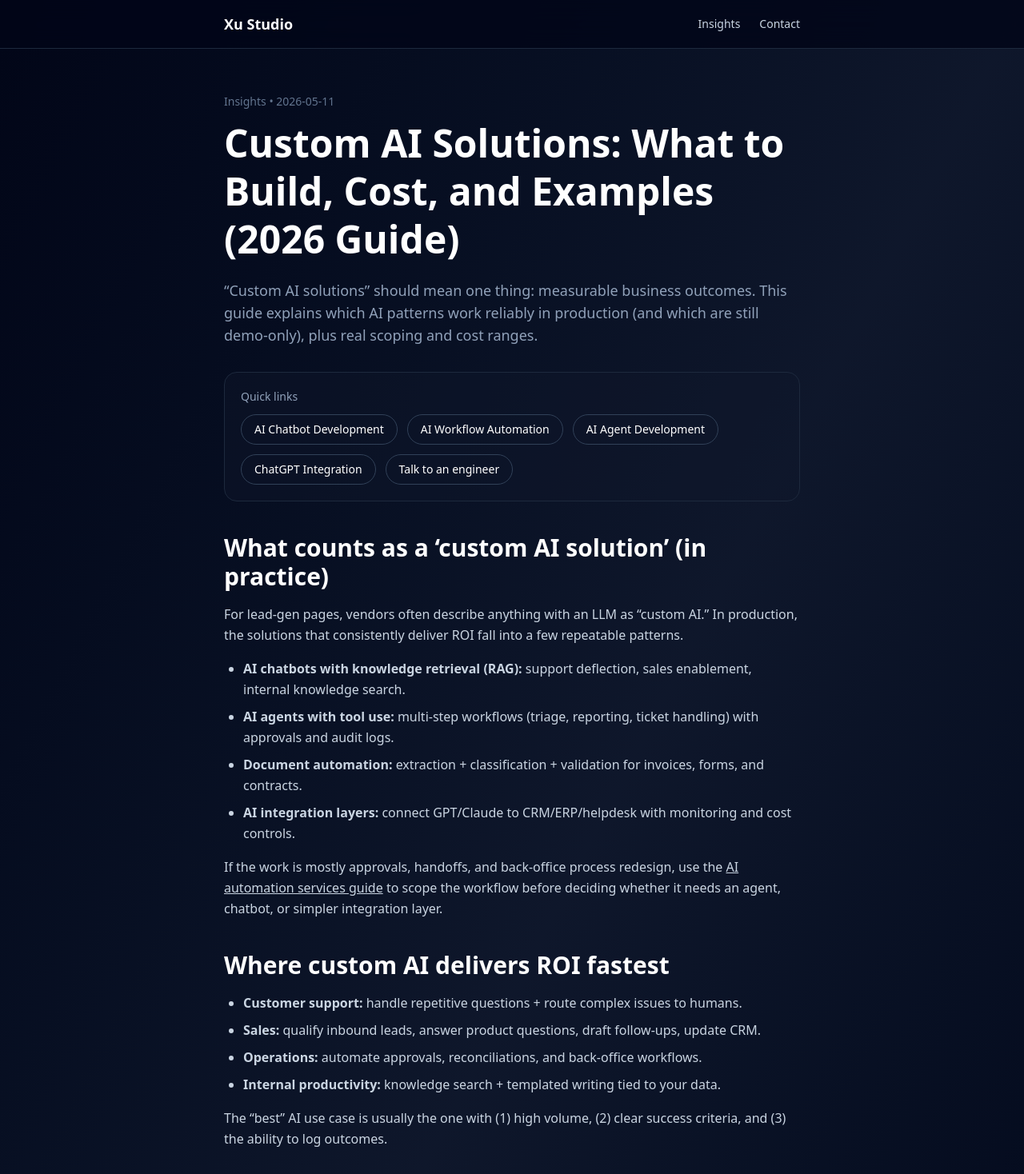
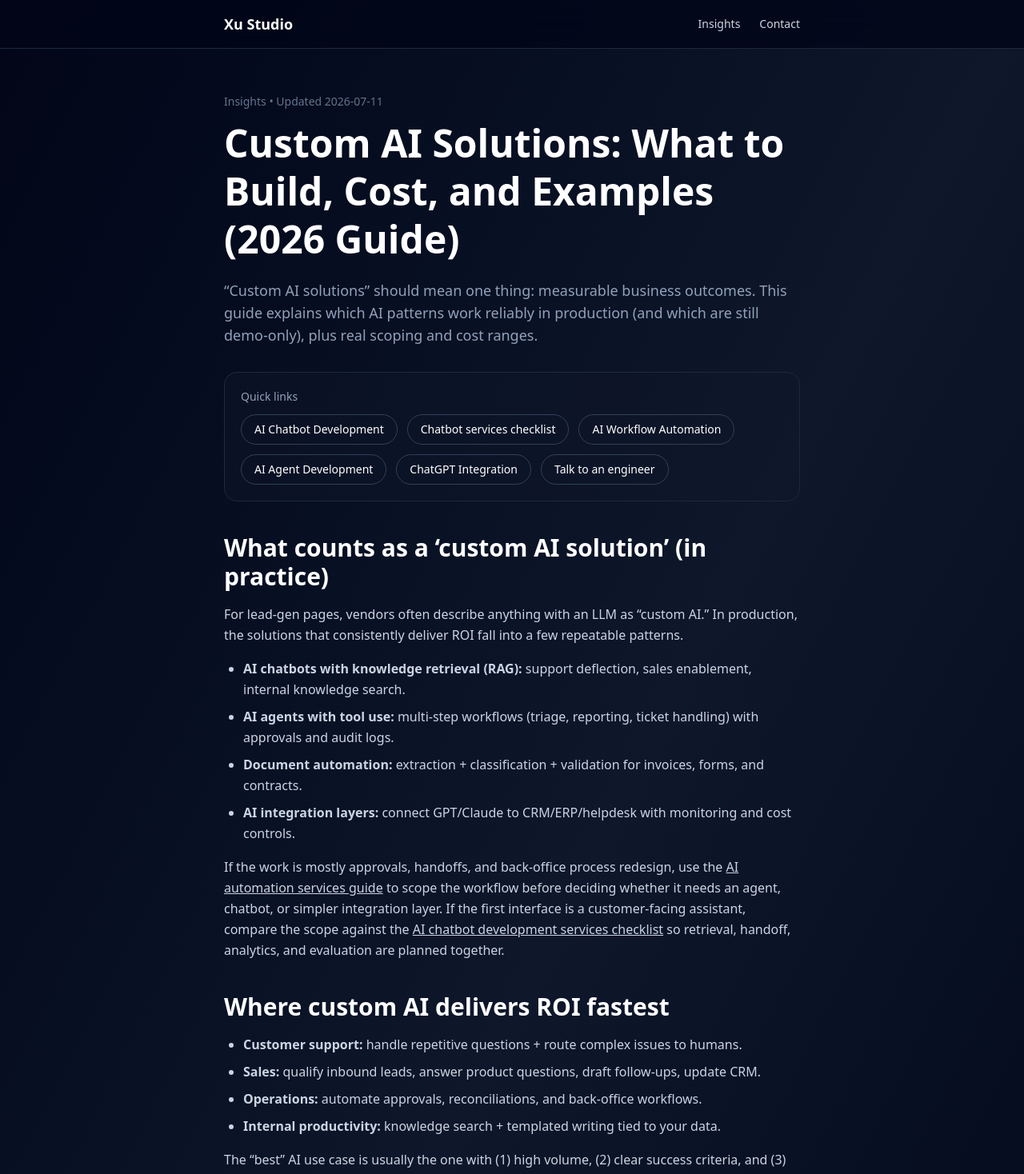
Before and after one commit to ethansure/thexu-studio, a Next.js app: page /insights/custom-ai-solutions in a window 1280 px wide. Shown: the top 1468 px of the page at 80% size. Built offline with nearby package versions, Linux system fonts and the light colour scheme.

Commit message:
Link custom AI guide to chatbot services

```diff
--- a/src/app/insights/custom-ai-solutions/page.tsx
+++ b/src/app/insights/custom-ai-solutions/page.tsx
@@ -31,7 +31,7 @@ export default function PostPage() {
         description:
           'A practical guide to choosing the right custom AI solution: where AI delivers ROI, typical costs and timelines, and implementation patterns for chatbots, agents, and automation.',
         datePublished: '2026-05-11',
-        dateModified: '2026-07-07',
+        dateModified: '2026-07-11',
         inLanguage: 'en-US',
         mainEntityOfPage: {
           '@type': 'WebPage',
@@ -97,7 +97,7 @@ export default function PostPage() {
 
       <main className="max-w-3xl mx-auto px-6 py-14">
         <header>
-          <p className="text-sm text-slate-500">Insights • 2026-05-11</p>
+          <p className="text-sm text-slate-500">Insights • Updated 2026-07-11</p>
           <h1 className="mt-3 text-4xl md:text-5xl font-bold leading-tight">
             Custom AI Solutions: What to Build, Cost, and Examples (2026 Guide)
           </h1>
@@ -111,6 +111,12 @@ export default function PostPage() {
             <div className="mt-3 flex flex-wrap gap-3 text-sm">
               <Link className="rounded-full border border-slate-700 px-4 py-2 hover:bg-slate-800 transition" href="/ai-chatbot">
                 AI Chatbot Development
+              </Link>
+              <Link
+                className="rounded-full border border-slate-700 px-4 py-2 hover:bg-slate-800 transition"
+                href="/insights/ai-chatbot-development-services"
+              >
+                Chatbot services checklist
               </Link>
               <Link className="rounded-full border border-slate-700 px-4 py-2 hover:bg-slate-800 transition" href="/ai-automation">
                 AI Workflow Automation
@@ -159,7 +165,12 @@ export default function PostPage() {
             <Link className="underline hover:text-white" href="/insights/ai-automation-services">
               AI automation services guide
             </Link>{' '}
-            to scope the workflow before deciding whether it needs an agent, chatbot, or simpler integration layer.
+            to scope the workflow before deciding whether it needs an agent, chatbot, or simpler integration layer. If
+            the first interface is a customer-facing assistant, compare the scope against the{' '}
+            <Link className="underline hover:text-white" href="/insights/ai-chatbot-development-services">
+              AI chatbot development services checklist
+            </Link>{' '}
+            so retrieval, handoff, analytics, and evaluation are planned together.
           </p>
         </Section>
 
```
